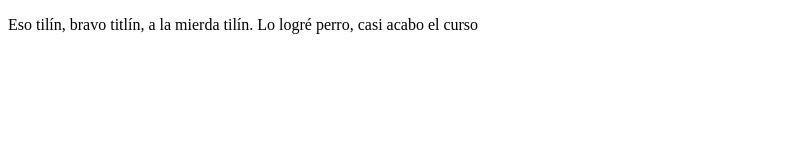
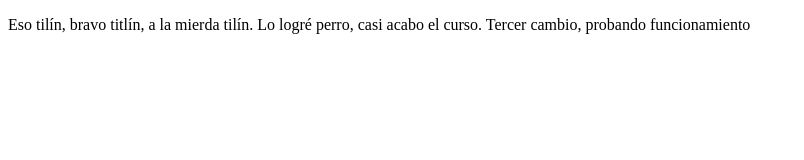
Before and after one commit to AlphaMike1597/proyectoCursoPrework, a plain HTML site: page index.html in a window 1280 px wide. Shown: the whole page, without its empty margins (0-804 px from the left). Drawn offline with Linux system fonts and the light colour scheme.

Commit message:
tercer cambio

```diff
--- a/index.html
+++ b/index.html
@@ -9,7 +9,8 @@
 <body>
     <p>
         Eso tilín, bravo titlín, a la mierda tilín.
-        Lo logré perro, casi acabo el curso
+        Lo logré perro, casi acabo el curso.
+        Tercer cambio, probando funcionamiento
     </p>
 
 </body>
```
